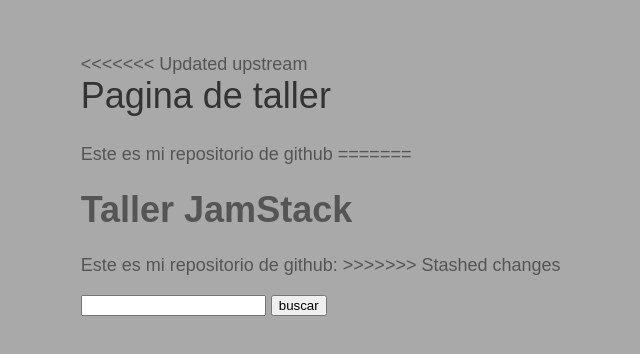
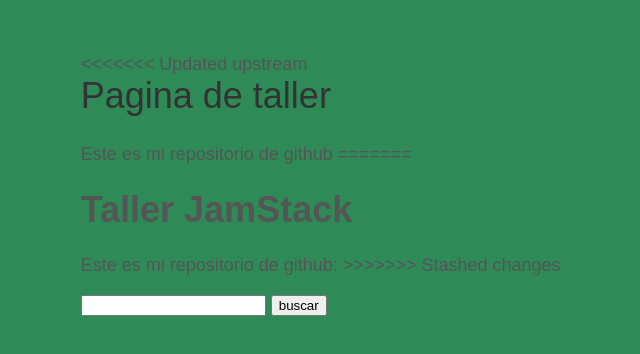
Before and after one commit to sramador45/taller-jamstack, a plain HTML site: page index.html in a window 1280 px wide. Shown: the whole page, without its empty margins (289-929 px from the left). Drawn offline with Linux system fonts and the light colour scheme.

Commit message:
Update html
update color

```diff
--- a/estilos.css
+++ b/estilos.css
@@ -5,7 +5,7 @@ body{
     font-family: Arial;
     font-size: 18px;
     margin: 0;
-    background-color: darkgrey;
+    background-color:seagreen;
 
 
 
```
